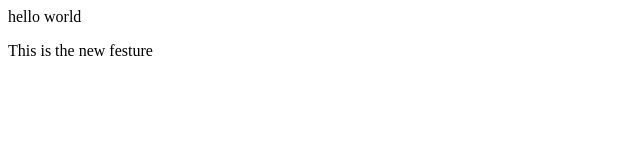
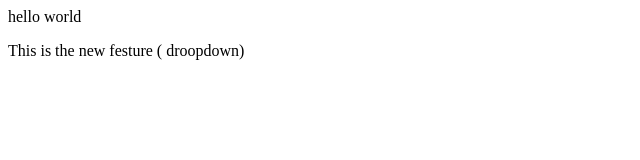
Before and after one commit to yatin0102/LocalRepo2, a plain HTML site: page index.html in a window 1280 px wide. Shown: the full height of the page, 0-640 px from the left. Drawn offline with Linux system fonts and the light colour scheme.

Commit message:
add droopdown

```diff
--- a/index.html
+++ b/index.html
@@ -1,2 +1,2 @@
 <p>hello world</p>
-<p>This is the new festure</p>
+<p>This is the new festure ( droopdown)</p>
```
